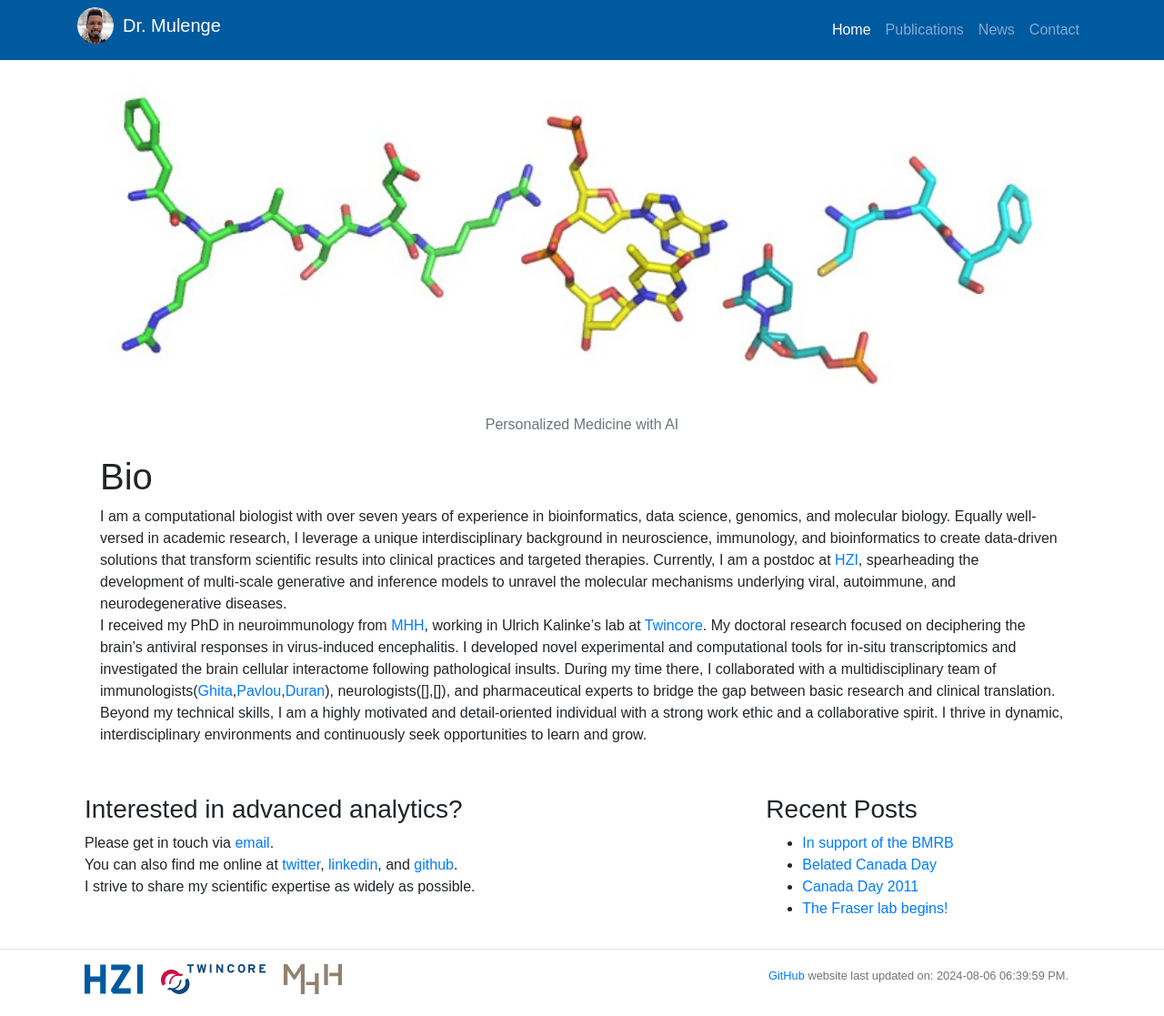
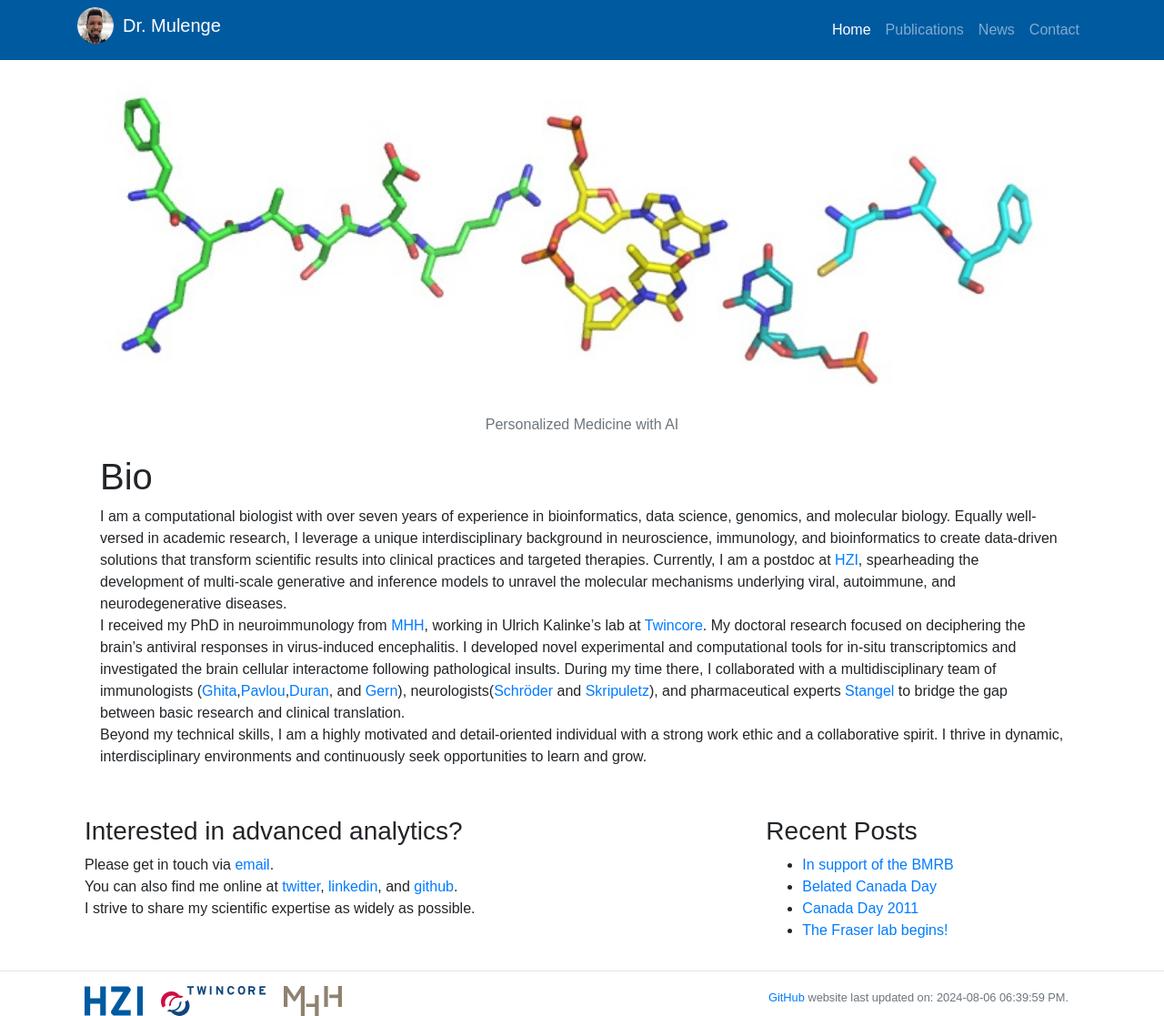
Before and after one commit to fmulenge/fmulenge.github.io, a Jekyll site: the page built from index.md, in a window 1280 px wide. Shown: the whole page at 91% size. Built offline with Jekyll 4.4.1, drawn with Linux system fonts in a browser that asks for light colours; before the commit the page ends 1093 px from its top, so only the background shows below that.

Commit message:
Update index.md

```diff
--- a/index.md
+++ b/index.md
@@ -5,5 +5,5 @@
 ---
 # Bio
 I am a computational biologist with over seven years of experience in bioinformatics, data science, genomics, and molecular biology. Equally well-versed in academic research, I leverage a unique interdisciplinary background in neuroscience, immunology, and bioinformatics to create data-driven solutions that transform scientific results into clinical practices and targeted therapies. Currently, I am a postdoc at [HZI](https://www.helmholtz-hzi.de/en/), spearheading the development of multi-scale generative and inference models to unravel the molecular mechanisms underlying viral, autoimmune, and neurodegenerative diseases. <br>
-I received my PhD in neuroimmunology from [MHH](https://www.mhh.de/en/), working in Ulrich Kalinke's lab at [Twincore](https://www.twincore.de/en/home/). My doctoral research focused on deciphering the brain’s antiviral responses in virus-induced encephalitis. I developed novel experimental and computational tools for in-situ transcriptomics and investigated the brain cellular interactome following pathological insults. During my time there, I collaborated with a multidisciplinary team of immunologists([Ghita](https://www.linkedin.com/in/luca-ghita-990a77a4/),[Pavlou](https://www.linkedin.com/in/andreas-pavlou-3470b5124/),[Duran](https://med.stanford.edu/profiles/veronica-duran)), neurologists([],[]), and pharmaceutical experts to bridge the gap between basic research and clinical translation. <br>
+I received my PhD in neuroimmunology from [MHH](https://www.mhh.de/en/), working in Ulrich Kalinke's lab at [Twincore](https://www.twincore.de/en/home/). My doctoral research focused on deciphering the brain’s antiviral responses in virus-induced encephalitis. I developed novel experimental and computational tools for in-situ transcriptomics and investigated the brain cellular interactome following pathological insults. During my time there, I collaborated with a multidisciplinary team of immunologists ([Ghita](https://www.linkedin.com/in/luca-ghita-990a77a4/),[Pavlou](https://www.linkedin.com/in/andreas-pavlou-3470b5124/),[Duran](https://med.stanford.edu/profiles/veronica-duran), and [Gern](https://www.linkedin.com/in/olivia-luise-gern-aa9312131/)), neurologists([Schröder](https://www.linkedin.com/in/dr-lara-jasmin-schr%C3%B6der/) and [Skripuletz](https://www.mhh.de/neurologie/unser-team/aerzte/oberaerzte/skripuletz)), and pharmaceutical experts [Stangel](https://www.xing.com/profile/Martin_Stangel) to bridge the gap between basic research and clinical translation. <br>
 Beyond my technical skills, I am a highly motivated and detail-oriented individual with a strong work ethic and a collaborative spirit. I thrive in dynamic, interdisciplinary environments and continuously seek opportunities to learn and grow.
```
